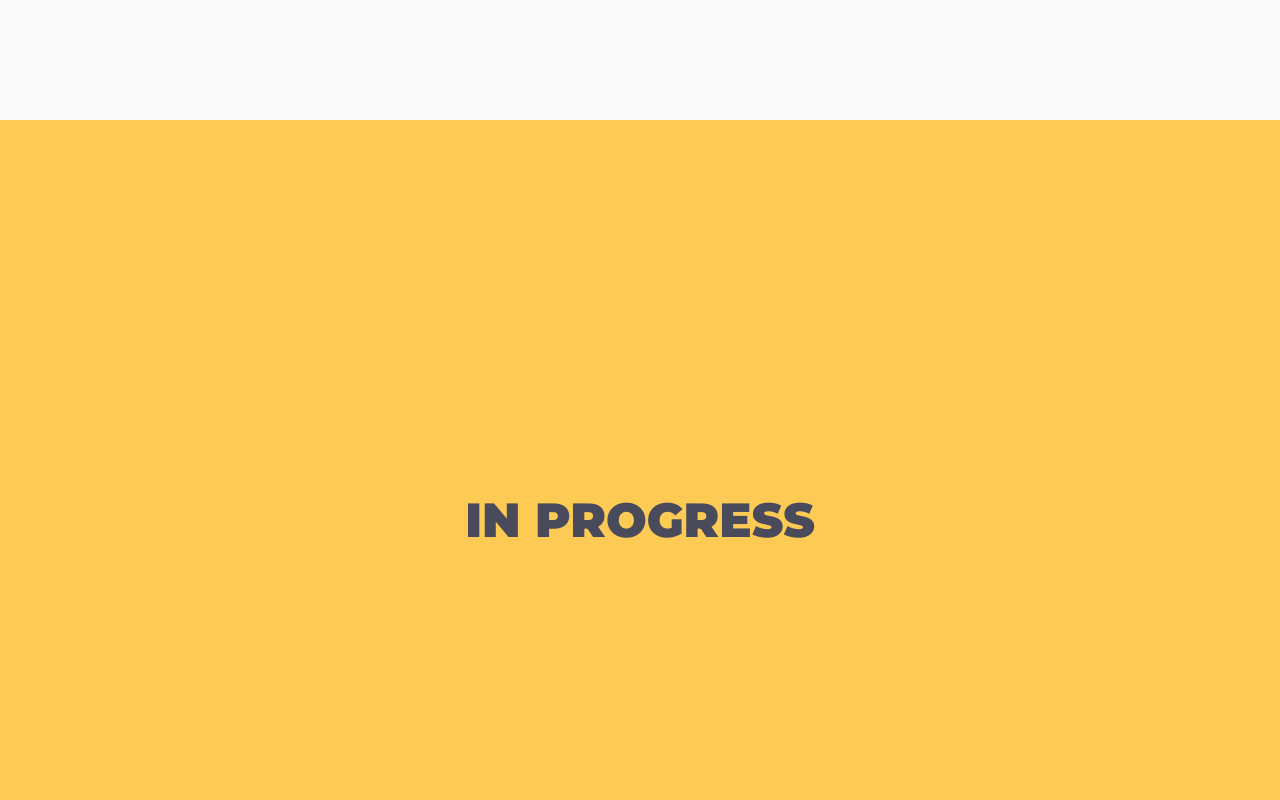
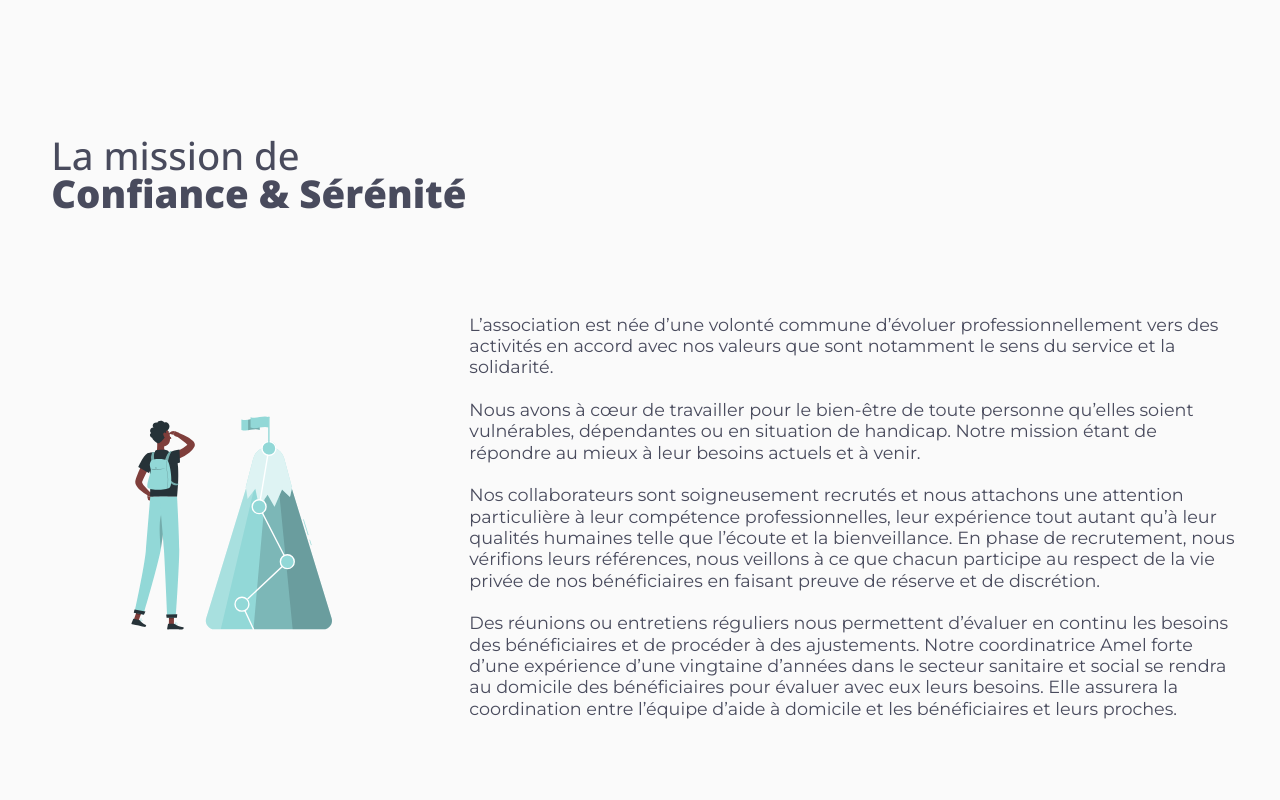
Before and after one commit to anzivinojul/cfse, a SvelteKit app: page / in a window 1280 px wide. Shown: the part 1380-2180 px from the top of the page. Built offline with nearby package versions, Linux system fonts and the light colour scheme.

Commit message:
responsive mission page

```diff
--- a/src/routes/+page.svelte
+++ b/src/routes/+page.svelte
@@ -9,8 +9,8 @@
 <Header />
 <Landing />
 <Activites />
+<Mission />
 <!--
-    <Mission />
     <Values />
 -->
 <main id="next">
--- a/src/routes/components/Landing.svelte
+++ b/src/routes/components/Landing.svelte
@@ -142,7 +142,7 @@
                     .hero-title {
                         font-family: $font_opensans;
                         font-size: 3.4em;
-                        font-weight: bold;
+                        font-weight: 800;
                         color: $background;
                     }
 
--- a/src/routes/components/Mission.svelte
+++ b/src/routes/components/Mission.svelte
@@ -7,7 +7,13 @@
 
     <div class="mission-hero">
 
+        <div class="mission-hero-left">
+
             <img src="images/mission.svg" alt="mission" class="mission-img">
+
+        </div>
+
+        <div class="mission-hero-right">
 
             <div class="mission-text">
 
@@ -38,26 +44,28 @@
 
         </div>
 
+
+    </div>
+
 </section>
 
 <style global lang="scss">
 
     .container-mission {
         width: 100%;
-        height: 100vh;
-        min-height: 100vh;
+        height: calc(100vh - 100px);
+        min-height: 590px;
         position: relative;
         display: flex;
         flex-direction: column;
-        padding-top: 100px;
 
         .mission-title {
 
             font-family: $font_opensans;
             font-size: 2.8em;
             color: $text;
-            padding-top: 20px;
-            padding-left: 65px;
+            padding-top: 2vh;
+            padding-left: 4vw;
 
             #title_firstline {
                 font-weight: 500;
@@ -75,21 +83,34 @@
             width: 100%;
             height: 100%;
 
+            .mission-hero-left {
+                display: flex;
+                justify-content: center;
+                align-items: center;
+                flex: 1;
+
                 .mission-img {
-                flex: 1;
-                width: auto;
-                height: 80%;
+                    width: 80%;
+                    height: auto;
                     min-height: 400px;
                 }
+            }
+
+            .mission-hero-right {
+                display: flex;
+                justify-content: center;
+                align-items: center;
+                flex: 2;
+                padding: space(10);
 
                 .mission-text {
                     display: flex;
-                flex: 2;
+                    align-self: center;
                     height: 100%;
                     line-height: 16pt;
 
                     .mission-text-wrapper {
-                    padding: space(10);
+                        align-self: center;
                         font-family: $font_montserrat;
                         font-weight: 400;
                         font-size: 1.1em;
@@ -98,6 +119,143 @@
                     }
                 }
             }
+        }
+    }
+
+
+    @media screen and (max-width: 1500px) {
+
+        .container-mission {
+
+            .mission-title {
+                font-size: 2.4em;
+            }
+
+            .mission-hero {
+
+                .mission-hero-right {
+                    padding: space(10) 0 space(10) 0;
+
+                    .mission-text {
+                        width: 90%;
+                        height: auto;
+
+                        .mission-text-wrapper {
+                            height: auto;
+                        }
+                    }
+                }
+            }
 
         }
+    }
+
+    @media screen and (max-width: $xxl) {
+
+        .container-mission {
+
+            height: auto;
+            padding-top: 100px;
+
+            .mission-title {
+
+                font-size: 2.2em;
+
+            }
+
+            .mission-hero {
+
+                .mission-hero-left {
+
+                    .mission-img {
+                        width: 100%;
+                        min-width: 250px;
+                    }
+                }
+
+                .mission-hero-right {
+                    padding: space(10) 0 space(10) 0;
+
+                    .mission-text {
+
+                        .mission-text-wrapper {
+                            font-size: 1em;
+                        }
+                    }
+                }
+            }
+
+        }
+    }
+
+    @media screen and (max-width: $l) {
+
+        .container-mission {
+
+            padding-top: 70px;
+
+
+            .mission-title {
+
+                font-size: 2em;
+
+            }
+
+            .mission-hero {
+                flex-direction: column;
+
+                .mission-hero-left {
+
+                    .mission-img {
+                        width: 40%;
+                        min-width: 250px;
+                    }
+                }
+
+                .mission-hero-right {
+                    padding: 0 0 space(10) 0;
+
+                    .mission-text {
+
+                        .mission-text-wrapper {
+                            font-size: 0.9em;
+                        }
+                    }
+                }
+            }
+        }
+    }
+
+    @media screen and (max-width: $m) {
+
+        .container-activities {
+
+            .mission-title {
+
+                font-size: 1.8em;
+
+            }
+
+            .mission-hero {
+
+                .mission-hero-left {
+
+                    .mission-img {
+                        min-width: 200px;
+                    }
+                }
+
+                .mission-hero-right {
+
+                    .mission-text {
+
+                        .mission-text-wrapper {
+                            font-size: 0.9em;
+                        }
+                    }
+                }
+            }
+        }
+    }
+
 </style>
```
Lines whose indentation alone changed are shown as unchanged.
